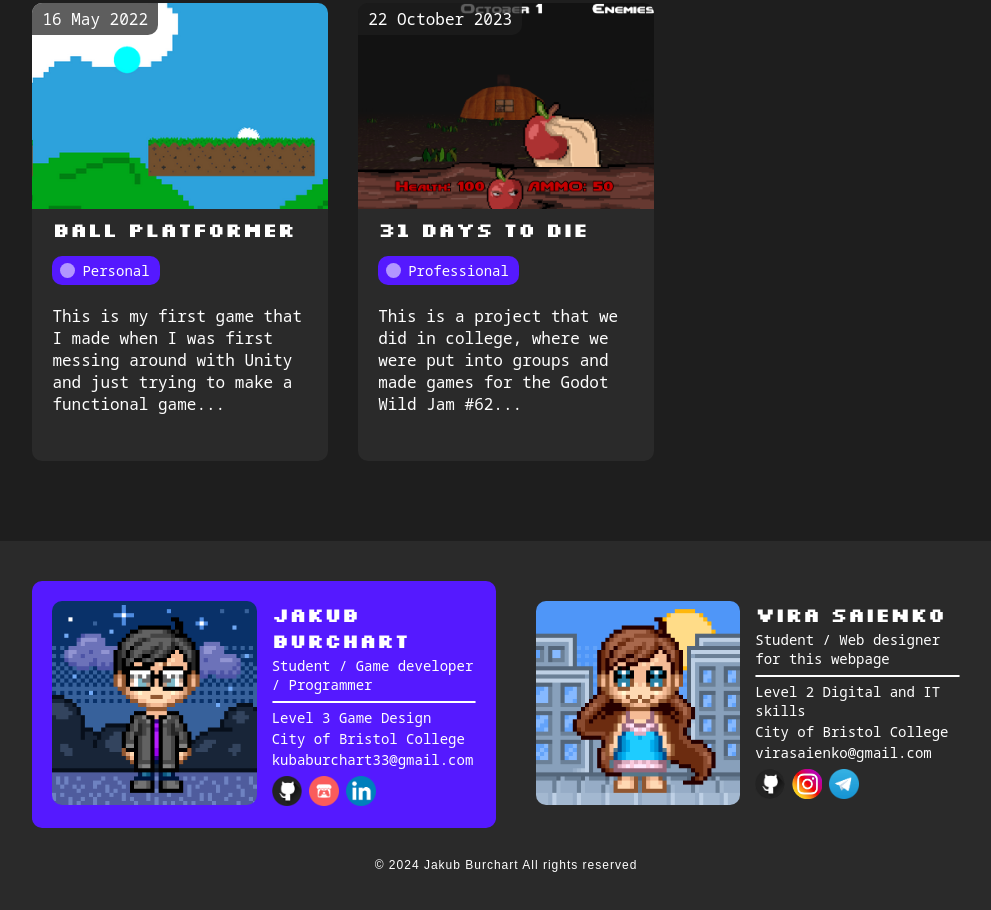
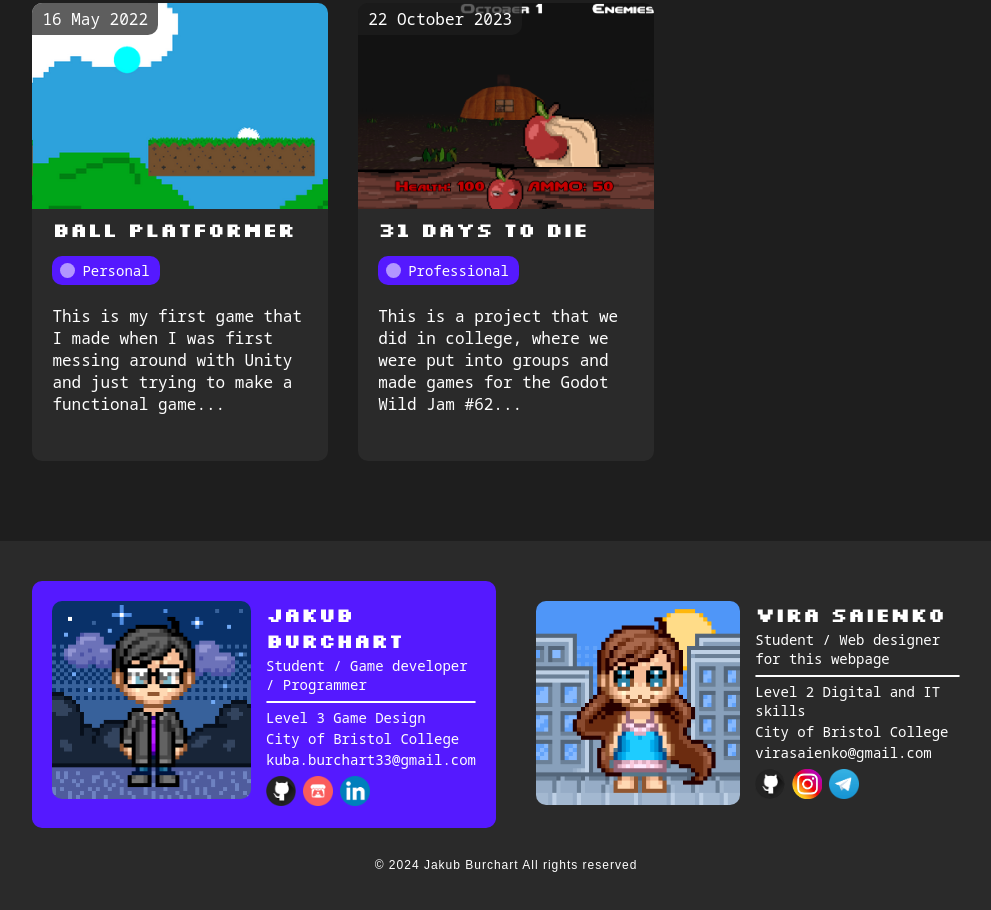
Before and after one commit to sweet-orchard/Jakub-portfolio, a plain HTML site: page index.html in a window 1280 px wide. Shown: the part 1213-2123 px from the top of the page, without its empty margins (134-1125 px from the left). Drawn offline with Linux system fonts and the light colour scheme.

Commit message:
Update index.html

```diff
--- a/index.html
+++ b/index.html
@@ -319,7 +319,7 @@
               <hr class="white-line" />
               <p>Level 3 Game Design</p>
               <p>City of Bristol College</p>
-              <p>kubaburchart33@gmail.com</p>
+              <p>kuba.burchart33@gmail.com</p>
             </div>
             <div class="contact-icons">
               <div>
```
